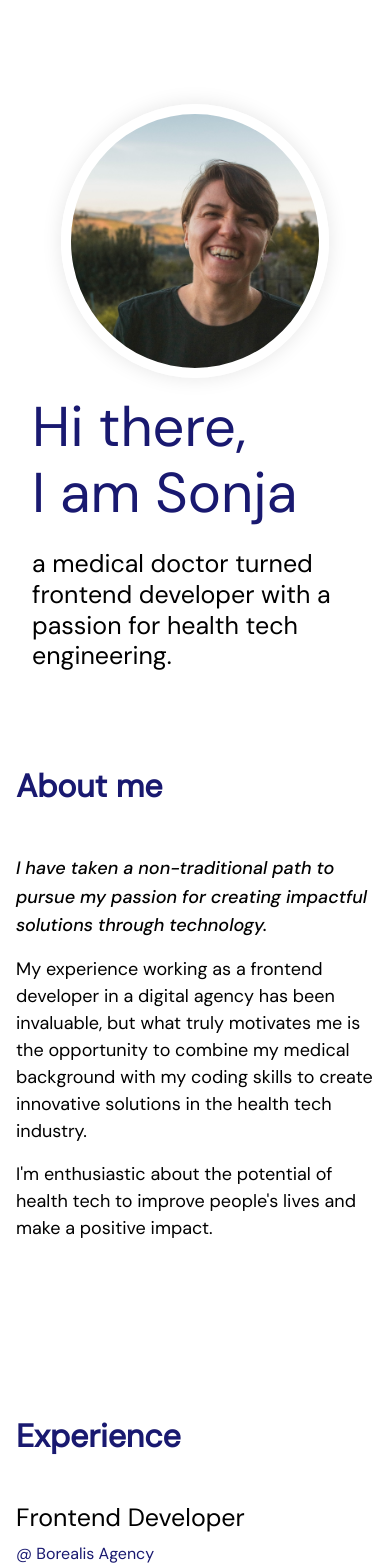
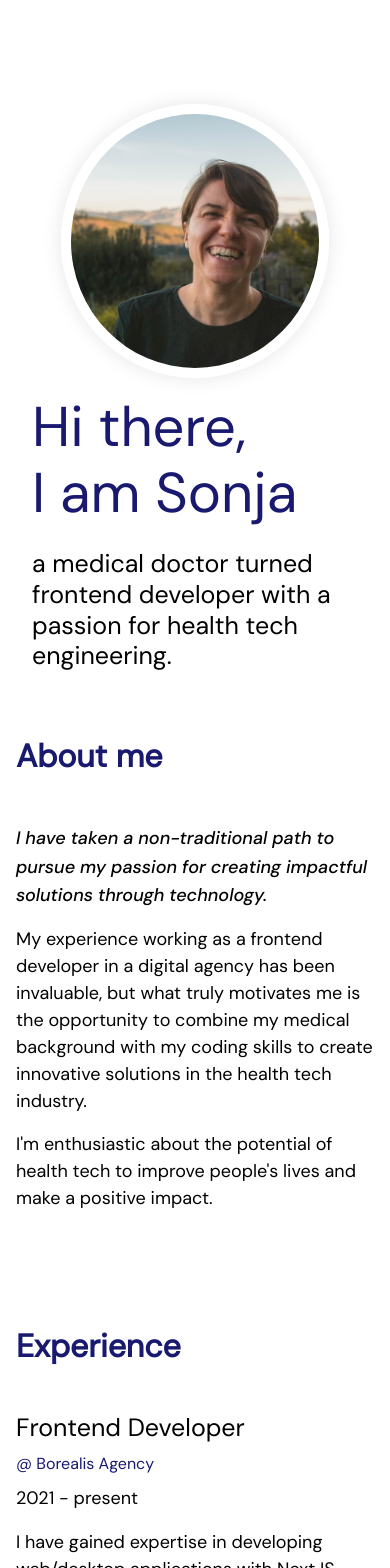
Before and after one commit to smikulec/web_2023, a React (Create React App) app: page / in a window 390 px wide. Shown: the top 1568 px of the page. Built offline with nearby package versions, Linux system fonts and the light colour scheme.

Commit message:
Change padding on mobile

```diff
--- a/src/components/Layout/Layout.jsx
+++ b/src/components/Layout/Layout.jsx
@@ -1,10 +1,10 @@
-import { Container, Typography, useMediaQuery } from '@mui/material';
-import Grid from '@mui/material/Grid';
+import { Container, Typography, useMediaQuery } from "@mui/material";
+import Grid from "@mui/material/Grid";
 
 const Title = ({ text }) => {
   return (
     <Grid xs={4} item sx={{ pb: 6 }}>
-			<Typography variant='h3' color='secondary' sx={{ fontWeight: 600 }}>
+      <Typography variant="h3" color="secondary" sx={{ fontWeight: 600 }}>
         {text}
       </Typography>
     </Grid>
@@ -20,14 +20,14 @@ const Content = ({ children }) => {
 };
 
 const Layout = ({ children }) => {
-	const isMobile = useMediaQuery('(max-width: 1024px)');
+  const isMobile = useMediaQuery("(max-width: 1024px)");
 
   if (isMobile) {
-		return <Container sx={{ padding: '80px 0' }}>{children}</Container>;
+    return <Container sx={{ padding: "50px 0" }}>{children}</Container>;
   }
 
   return (
-		<Grid container sx={{ padding: '110px 0' }}>
+    <Grid container sx={{ padding: "110px 0" }}>
       {children}
     </Grid>
   );
```
Lines whose indentation alone changed are shown as unchanged.
